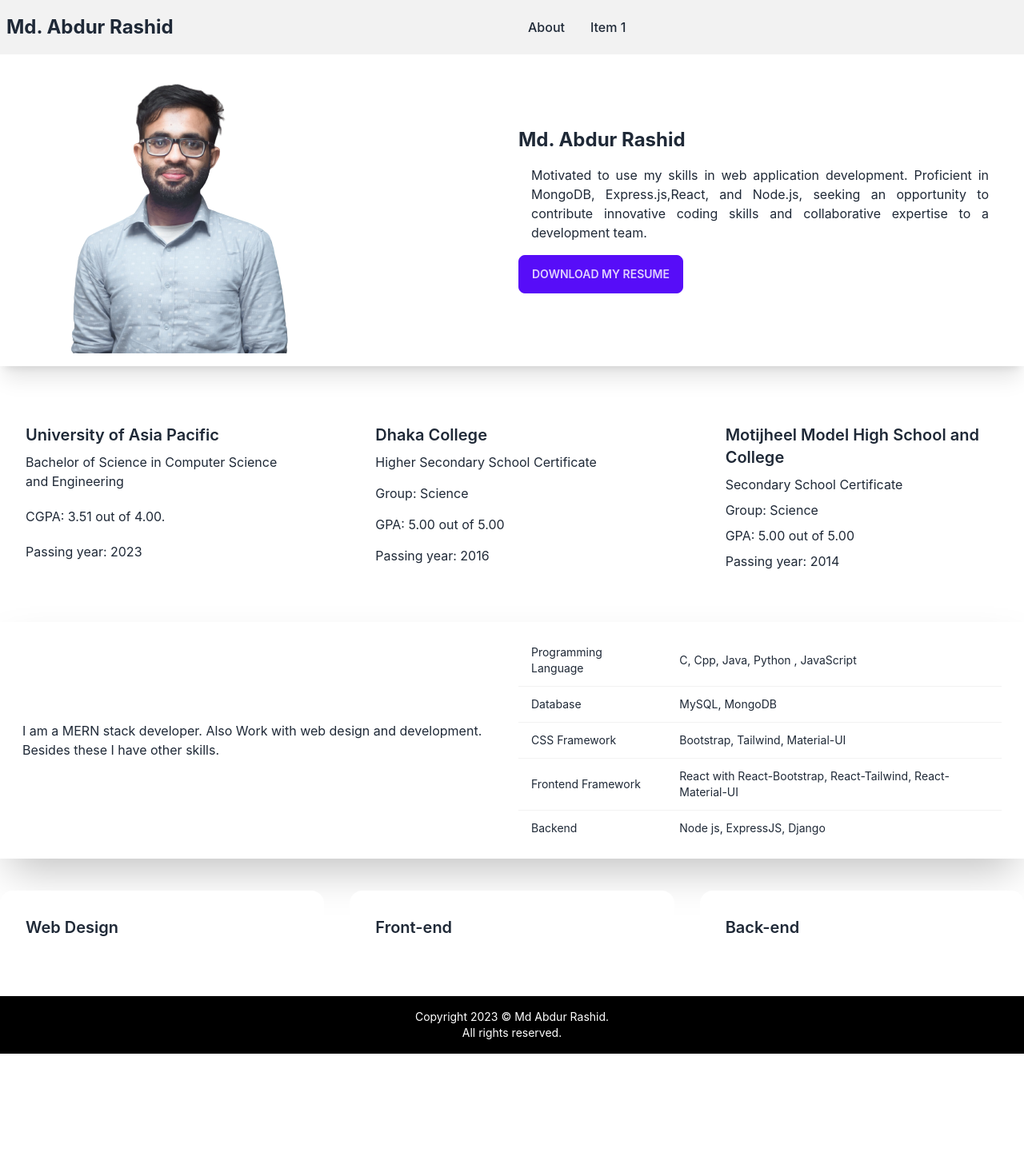
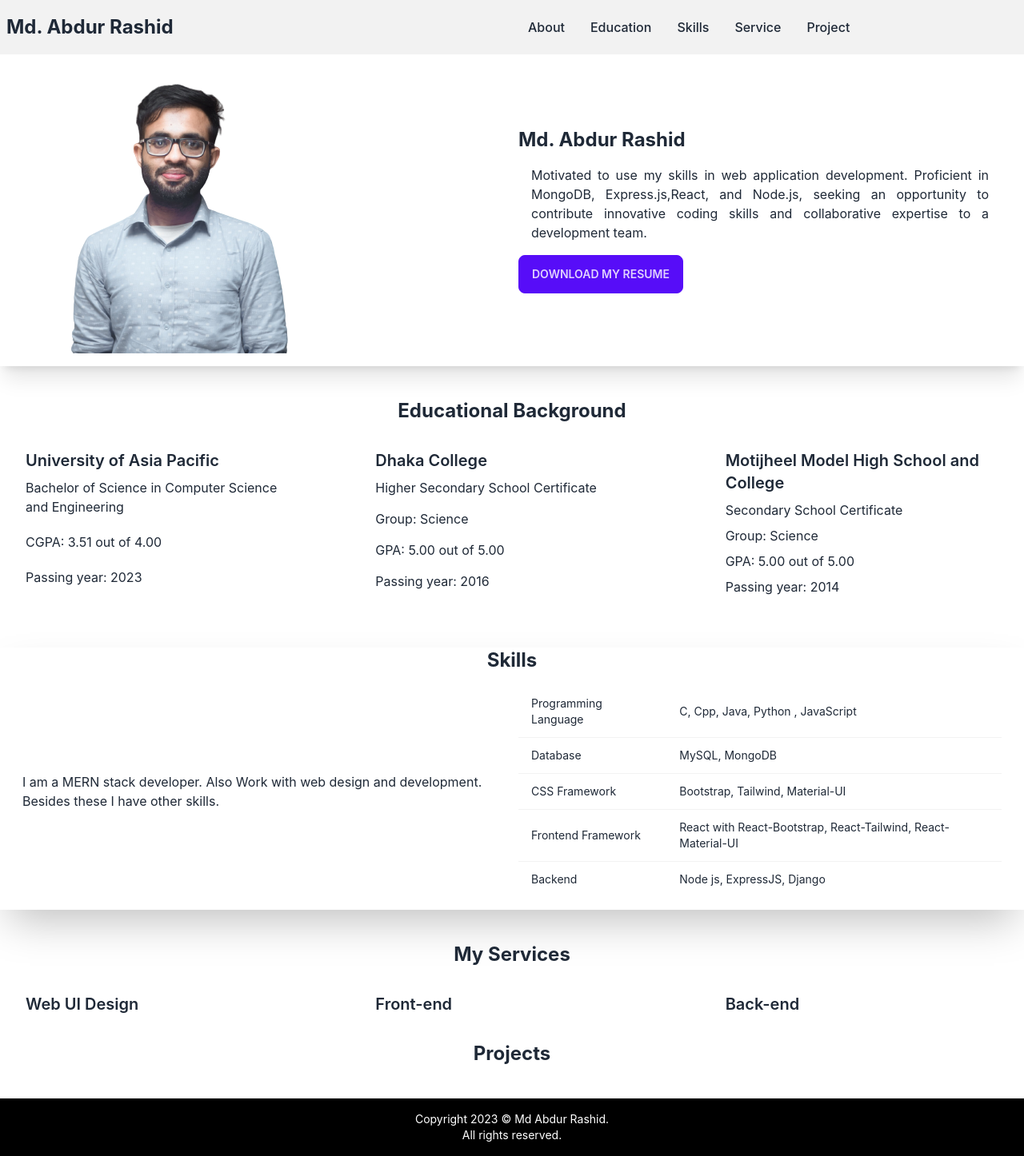
Before and after one commit to Sawom/Md_Abdur_Rashid, a React (Create React App) app: page / in a window 1280 px wide. Shown: the whole page at 80% size. Before the commit the page ends 1318 px from the top, so only its background shows below. Built offline with nearby package versions, Linux system fonts and the light colour scheme.

Commit message:
page navigation

```diff
--- a/package.json
+++ b/package.json
@@ -11,6 +11,7 @@
     "react-icons": "^4.10.1",
     "react-router": "^6.15.0",
     "react-router-dom": "^6.15.0",
+    "react-router-hash-link": "^2.4.3",
     "react-scripts": "5.0.1",
     "web-vitals": "^2.1.4"
   },
--- a/src/App.js
+++ b/src/App.js
@@ -9,16 +9,10 @@ function App() {
   return (
     <div >
         <BrowserRouter>
-          <Header></Header>
-          <Routes>
-            <Route path='/' element={ <Home></Home> } ></Route>
-            <Route path='/home' element={ <Home></Home> } ></Route>
-          </Routes>
+          <Header> </Header>
+          <Home></Home>
           <Footer></Footer>
         </BrowserRouter>
-
-
-
     </div>
   );
 }
--- a/src/Components/Header/Header.js
+++ b/src/Components/Header/Header.js
@@ -1,6 +1,6 @@
 import React from 'react';
-import { Link } from 'react-router-dom';
 import './Header.css';
+import { HashLink } from 'react-router-hash-link';
 
 const Header = () => {
     return (
@@ -14,8 +14,11 @@ const Header = () => {
                         </label>
                         {/* responsive menu part */}
                         <ul tabIndex={0} className="menu menu-sm dropdown-content mt-3 z-[1] p-2 shadow bg-base-100 rounded-box w-52">
-                            <li  > <Link to='/home' > <span className='linkStyle' >About</span> </Link> </li>
-                            <li> <Link> <span className='linkStyle' >Item 1</span> </Link> </li>
+                            <li> <HashLink to='#about' smooth > <span className='linkStyle' > About </span>  </HashLink> </li>
+                            <li> <HashLink to='#education' smooth > <span className='linkStyle' > Education </span>  </HashLink> </li>
+                            <li> <HashLink to='#skill' smooth > <span className='linkStyle' > Skills </span>  </HashLink> </li>
+                            <li> <HashLink to='#todo' smooth > <span className='linkStyle' > Service </span>  </HashLink> </li>
+                            <li> <HashLink to='#project' smooth > <span className='linkStyle' > Project </span>  </HashLink> </li>
                         </ul>
                         </div>
                         <p className=" normal-case font-bold text-2xl">Md. Abdur Rashid</p>
@@ -23,14 +26,14 @@ const Header = () => {
                     {/* 2nd  */}
                     <div className="navbar-center hidden lg:flex">
                         <ul className="menu menu-horizontal px-1">
-                            <li><Link to='/home' > <span className='linkStyle' >About</span> </Link></li>
-                            <li><Link> <span className='linkStyle' >Item 1</span> </Link></li>
+                            <li> <HashLink to='#about' smooth > <span className='linkStyle' > About </span>  </HashLink> </li>
+                            <li> <HashLink to='#education' smooth > <span className='linkStyle' > Education </span>  </HashLink> </li>
+                            <li> <HashLink to='#skill' smooth > <span className='linkStyle' > Skills </span>  </HashLink> </li>
+                            <li> <HashLink to='#todo' smooth > <span className='linkStyle' > Service </span>  </HashLink> </li>
+                            <li> <HashLink to='#project' smooth > <span className='linkStyle' > Project </span>  </HashLink> </li>
                         </ul>
                     </div>
-
                 </div>
-
-
 
         </div>
     );
--- a/src/Components/Home/About/About.js
+++ b/src/Components/Home/About/About.js
@@ -4,7 +4,7 @@ import './About.css'
 
 const About = () => {
     return (
-        <div className='container mx-auto' >
+        <div className='container mx-auto' id='about' >
             {/* from daisy ui */}
            <div className="hero px-3 shadow-xl bg-base-100">
                 <div className="hero-content flex-col lg:flex-row md:flex-row">
@@ -15,7 +15,7 @@ const About = () => {
                     <h1 className="text-2xl font-bold">Md. Abdur Rashid</h1>
                     <p className="p-4 pStyle">
                         Motivated to use my skills in web application development. Proficient in MongoDB, Express.js,React, and Node.js, seeking an opportunity to contribute innovative coding skills and collaborative expertise to a development team.
-                        </p>
+                    </p>
                     <button className="btn btn-primary">Download My Resume </button>
                     </div>
                 </div>
--- a/src/Components/Home/Education/Education.js
+++ b/src/Components/Home/Education/Education.js
@@ -2,14 +2,15 @@ import React from 'react';
 
 const Education = () => {
     return (
-        <div className='mt-10'>
+        <div className='mt-10 container mx-auto' id='education'>
+            <p className='text-center font-bold text-2xl' > Educational Background </p>
             <div className='grid lg:grid-cols-3 gap-8  md:grid-cols-3' >
                 {/* 1st */}
                 <div className="card w-90 bg-base-100 ">
                     <div className="card-body">
                         <h2 className="card-title">University of Asia Pacific</h2>
                         <p>Bachelor of Science in Computer Science and Engineering </p>
-                        <p> <span >CGPA:</span>  3.51 out of 4.00.</p>
+                        <p> <span >CGPA:</span>  3.51 out of 4.00</p>
                         <p> <span> Passing year: </span> 2023 </p>
                     </div>
                 </div>
--- a/src/Components/Home/Home/Home.js
+++ b/src/Components/Home/Home/Home.js
@@ -3,6 +3,7 @@ import About from '../About/About';
 import Education from '../Education/Education';
 import Skills from '../Skills/Skills';
 import WhatIdo from '../WhatIdo/WhatIdo';
+import Projects from '../Projects/Projects';
 
 const Home = () => {
     return (
@@ -11,6 +12,7 @@ const Home = () => {
             <Education></Education>
             <Skills></Skills>
             <WhatIdo></WhatIdo>
+            <Projects></Projects>
         </div>
     );
 };
--- /dev/null
+++ b/src/Components/Home/Projects/Projects.js
@@ -0,0 +1,11 @@
+import React from 'react';
+
+const Projects = () => {
+    return (
+        <div id='project' className='container mx-auto' >
+            <p className='text-center font-bold text-2xl' > Projects </p>
+        </div>
+    );
+};
+
+export default Projects;
--- a/src/Components/Home/Skills/Skills.js
+++ b/src/Components/Home/Skills/Skills.js
@@ -2,9 +2,9 @@ import React from 'react';
 
 const Skills = () => {
     return (
-        <div className='container mt-8 mx-auto' >
-            {/*  */}
-            <div className="hero shadow-2xl px-3">
+        <div className=' shadow-2xl mt-8 container mx-auto' id='skill' >
+            <p className='text-center font-bold text-2xl' > Skills </p>
+            <div className="hero  px-3">
                 <div className="hero-content flex-col lg:flex-row md:flex-row">
                     {/* 1st */}
                     <div style={{width: '50%'}} >
--- a/src/Components/Home/WhatIdo/WhatIdo.js
+++ b/src/Components/Home/WhatIdo/WhatIdo.js
@@ -2,12 +2,13 @@ import React from 'react';
 
 const WhatIdo = () => {
     return (
-        <div className='mt-10'>
+        <div className='mt-10 container mx-auto' id='todo' >
+            <p className='text-center font-bold text-2xl' > My Services </p>
             <div className='grid lg:grid-cols-3 gap-8  md:grid-cols-3' >
                 {/* 1st */}
                 <div className="card w-90 bg-base-100 ">
                     <div className="card-body">
-                        <h2 className="card-title">Web Design</h2>
+                        <h2 className="card-title">Web UI Design</h2>
 
                     </div>
                 </div>
```
Also changed, not shown: src/Components/Header/Header.css (line endings or trailing spaces), 1 other file (tests, documents, lock files or other folders).
